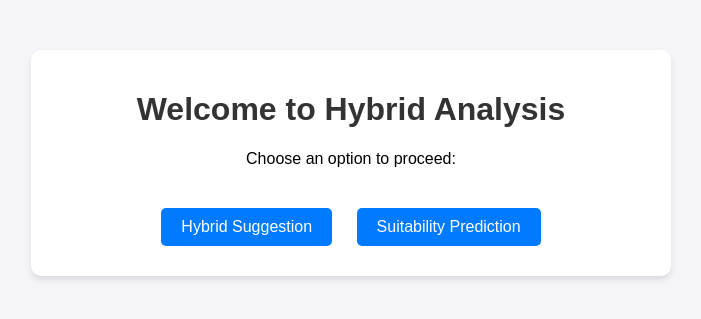
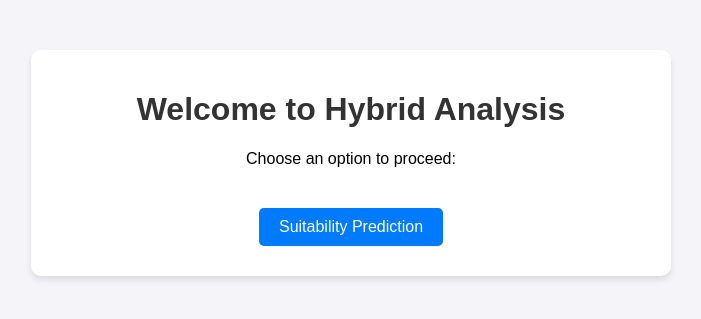
Before and after one commit to yosefgizachew/Drought_resistance_predictor, a Flask app: page / in a window 1280 px wide. Shown: the top 319 px of the page, without its empty margins (289-990 px from the left). Run offline with Flask 3, Linux system fonts and the light colour scheme; parts of the project's set-up code (start-up, migrations or seed data) failed here and were passed over.

Commit message:
initial commit

```diff
--- a/app/templates/index.html
+++ b/app/templates/index.html
@@ -11,7 +11,6 @@
         <h1>Welcome to Hybrid Analysis</h1>
         <p>Choose an option to proceed:</p>
         <div class="options">
-            <a href="/suggestion" class="button">Hybrid Suggestion</a>
             <a href="/prediction" class="button">Suitability Prediction</a>
         </div>
     </div>
```
